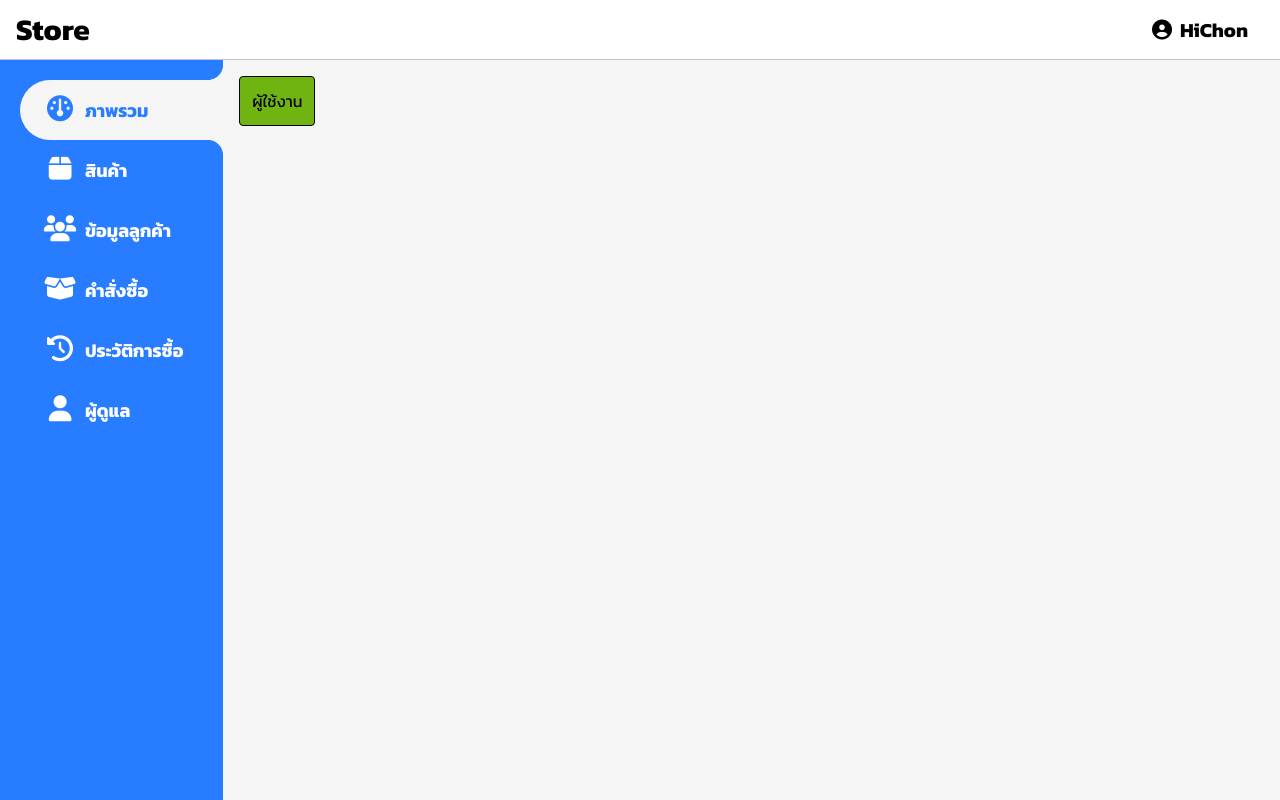
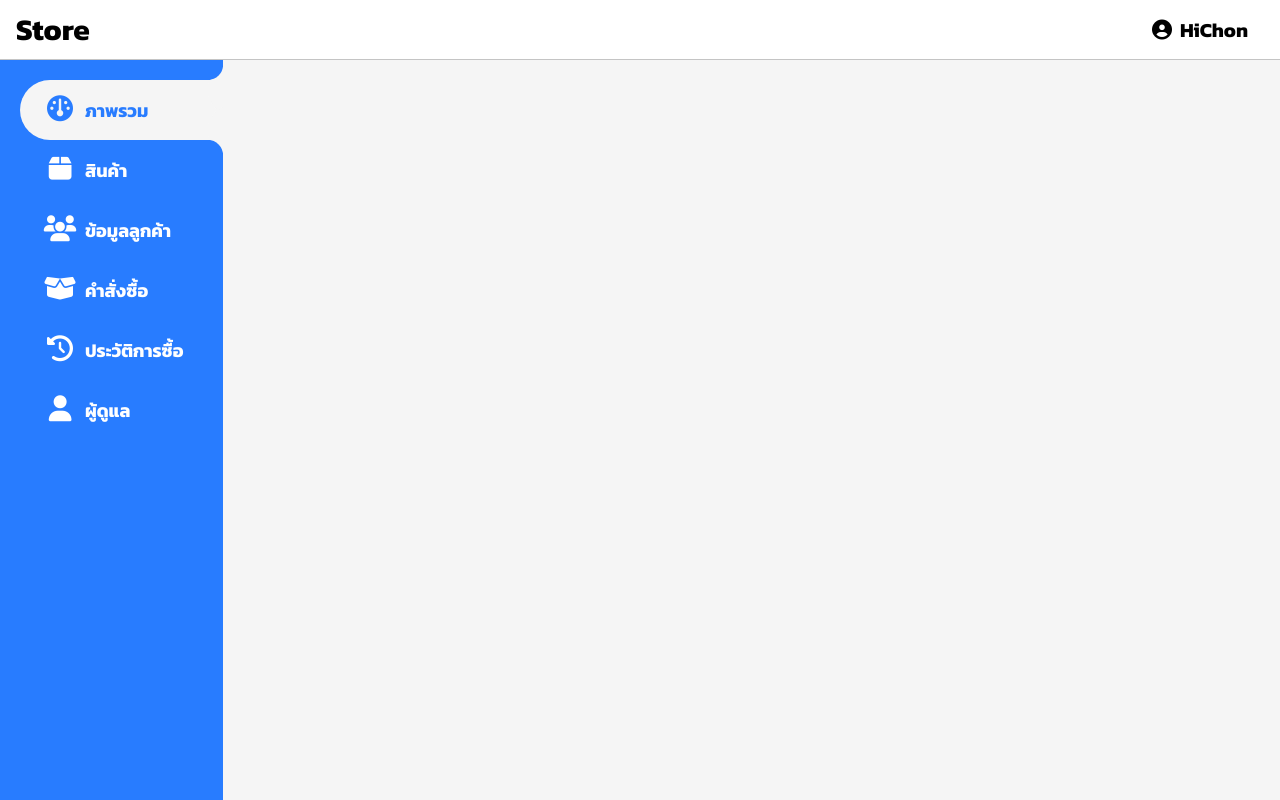
Before and after one commit to chon26909/Store-Portal, a React (Vite) app: page /dashboard in a window 1280 px wide. Built offline with nearby package versions, Linux system fonts and the light colour scheme.

Commit message:
update widget

```diff
--- a/src/components/WidgetSummary.tsx
+++ b/src/components/WidgetSummary.tsx
@@ -1,9 +1,16 @@
-import React from 'react';
+import { FC } from 'react';
 
-const WidgetSummary = () => {
+interface IWidget {
+    title: string;
+    count: string | number;
+    className?: string;
+}
+
+const WidgetSummary: FC<IWidget> = ({ title, count, className }) => {
     return (
-        <div className='rounded shadow-grey border inline-block p-3 bg-green'>
-            <div>ผู้ใช้งาน</div>
+        <div className={[className, 'min-w-[250px] mr-3 mb-3 rounded shadow-gray inline-block p-7'].join(' ')}>
+            <div className='text-white text-lg'>{title}</div>
+            <div className='text-white font-extrabold text-3xl'>{count}</div>
         </div>
     );
 };
```
